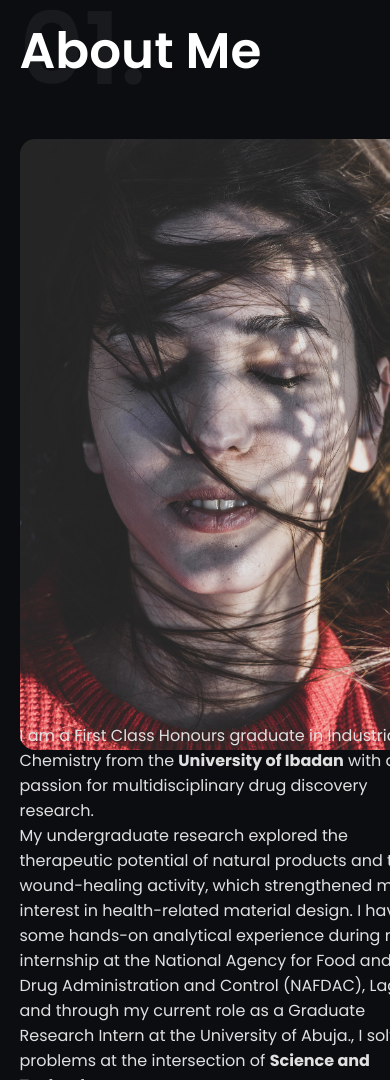
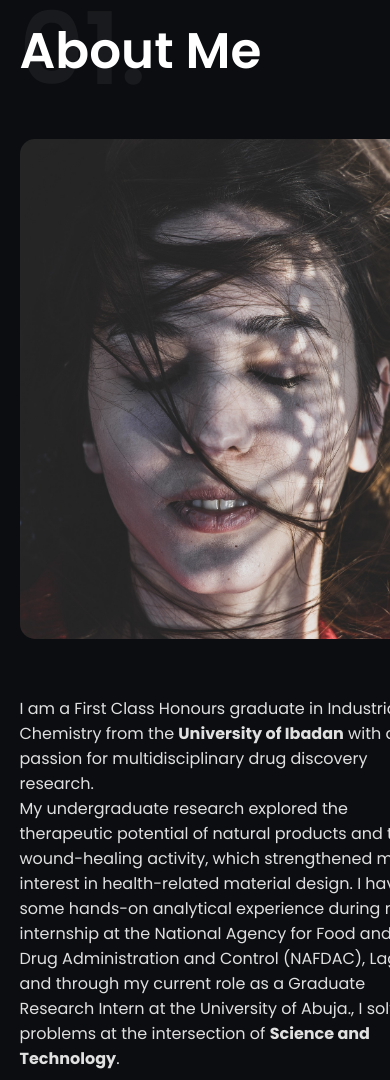
Before and after one commit to peramide/peterajibodupersonalpage, a plain HTML site: page index.html in a window 390 px wide. Shown: the part 920-2000 px from the top of the page. Drawn offline with Linux system fonts and the light colour scheme.

Commit message:
Describe your changes here

```diff
--- a/style.css
+++ b/style.css
@@ -502,10 +502,13 @@ form input, form textarea {
 .show { opacity: 1; transform: translateY(0); }
 
 /* ---------- RESPONSIVE ---------- */
+/* ---------- RESPONSIVE ---------- */
 @media screen and (max-width: 768px) {
     .header-content { flex-direction: column-reverse; text-align: center; justify-content: center; }
     .header-text h1 { font-size: 40px; }
     .img-box { margin-bottom: 30px; }
+
+    /* Navbar Mobile Styles */
     nav .fa-bars { display: block; font-size: 25px; cursor: pointer; color: #fff;}
     nav ul {
         position: fixed;
@@ -515,9 +518,38 @@ form input, form textarea {
         padding-top: 50px;
         transition: 0.3s;
         display: block;
+        z-index: 1001; /* Ensure menu is on top */
     }
     nav ul li { display: block; margin: 25px; }
     nav ul .fa-times { display: block; position: absolute; top: 25px; left: 25px; cursor: pointer; color: #fff; font-size: 25px;}
-    .row { flex-direction: column; }
+
+    /* --- FIX FOR ABOUT SECTION OVERLAP --- */
+    .row {
+        flex-direction: column;
+        gap: 0; /* Reset gap, use margin instead for control */
+    }
+
+    /* Ensure columns take full width on mobile */
+    .about-col-1, .about-col-2, .contact-left, .contact-right {
+        flex-basis: 100%;
+    }
+
+    /* Add space below the image column so it doesn't overlap text */
+    .about-col-1 {
+        margin-bottom: 50px;
+    }
+
+    /* Optional: Constrain image height if it's still too "long" on mobile */
+    .about-col-1 img {
+         max-height: 500px; /* Adjust this value as preferred */
+         object-fit: cover; /* Ensures image doesn't stretch */
+         object-position: top center;
+    }
+
+    /* Contact section spacing fix */
+    .contact-left {
+        margin-bottom: 50px;
+    }
+
     .timeline-container { margin-left: 0; }
 }
```
